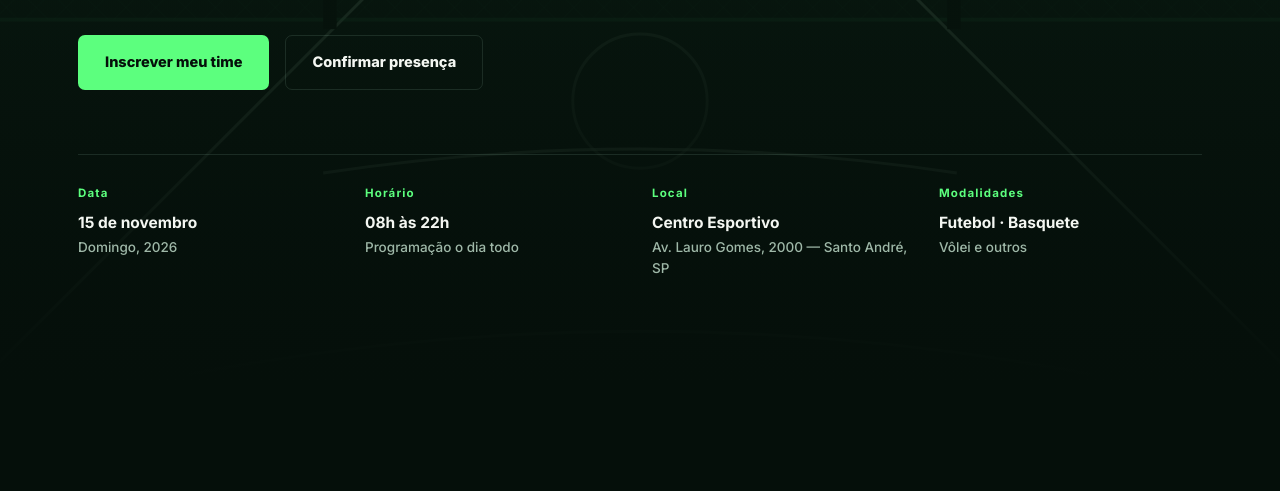
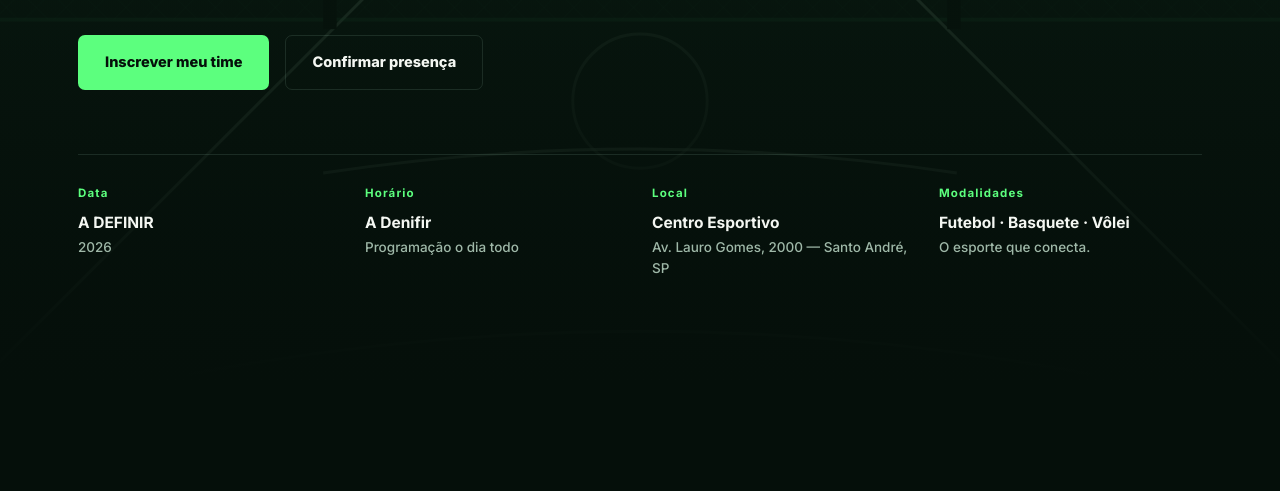
Before and after one commit to Afonsolinfo3/Quadralivre, a website: page index.html in a window 1280 px wide. Shown: the part 575-1066 px from the top of the page. Drawn offline with Linux system fonts and the light colour scheme.

Commit message:
Update event details in index.html

```diff
--- a/index.html
+++ b/index.html
@@ -54,11 +54,11 @@
       <dl class="hero-facts">
         <div class="fact">
           <dt>Data</dt>
-          <dd>15 de novembro<span>Domingo, 2026</span></dd>
+          <dd>A DEFINIR<span>2026</span></dd>
         </div>
         <div class="fact">
           <dt>Horário</dt>
-          <dd>08h às 22h<span>Programação o dia todo</span></dd>
+          <dd>A Denifir<span>Programação o dia todo</span></dd>
         </div>
         <div class="fact">
           <dt>Local</dt>
@@ -66,7 +66,7 @@
         </div>
         <div class="fact">
           <dt>Modalidades</dt>
-          <dd>Futebol · Basquete<span>Vôlei e outros</span></dd>
+          <dd>Futebol · Basquete · Vôlei<span>O esporte que conecta.</span></dd>
         </div>
       </dl>
     </div>
```
